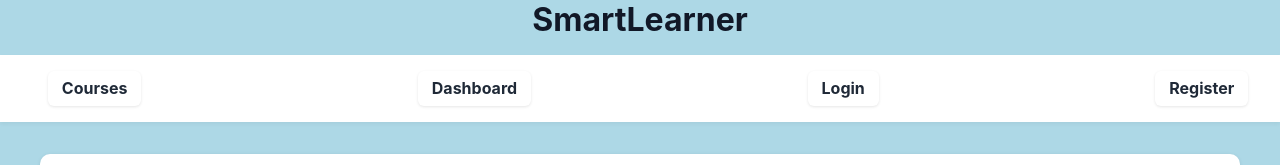
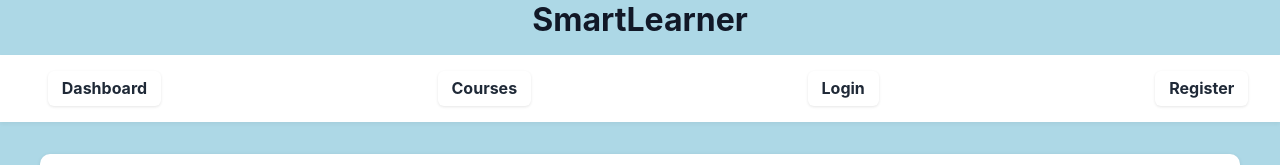
Before and after one commit to STEPHENMUCHANGA/Fourth-week, a React (Vite) app in the folder frontend/: page / in a window 1280 px wide. Shown: the top 165 px of the page. Built offline with nearby package versions, Linux system fonts and the light colour scheme; no server answers; the HTML template or start-up script is replaced by a standard one.

Commit message:
update changes

```diff
--- a/frontend/src/pages/Dashboard.jsx
+++ b/frontend/src/pages/Dashboard.jsx
@@ -8,7 +8,7 @@ export default function Dashboard(){
   const [myCourses, setMyCourses] = useState([]);
 
   useEffect(()=>{
-    axios.get('/api/courses').then(res=> setMyCourses(res.data)).catch(console.error)
+    axios.get('/courses').then(res=> setMyCourses(res.data)).catch(console.error)
   },[])
 
   return (
--- a/frontend/src/pages/Home.jsx
+++ b/frontend/src/pages/Home.jsx
@@ -9,11 +9,11 @@ export default function Home() {
         <div className="max-w-7xl mx-auto flex justify-between items-center py-4 px-6">
           <h1 className="text-2xl font-bold text-blue-600">SmartLearner</h1>
           <nav className="flex gap-6 text-gray-600 font-medium">
+            <Link to="/dashboard" className="hover:text-blue-600 transition">
+              Dashboard
+            </Link>
             <Link to="/courses" className="hover:text-blue-600 transition">
               Courses
-            </Link>
-            <Link to="/dashboard" className="hover:text-blue-600 transition">
-              Dashboard
             </Link>
             <Link
               to="/login"
```
